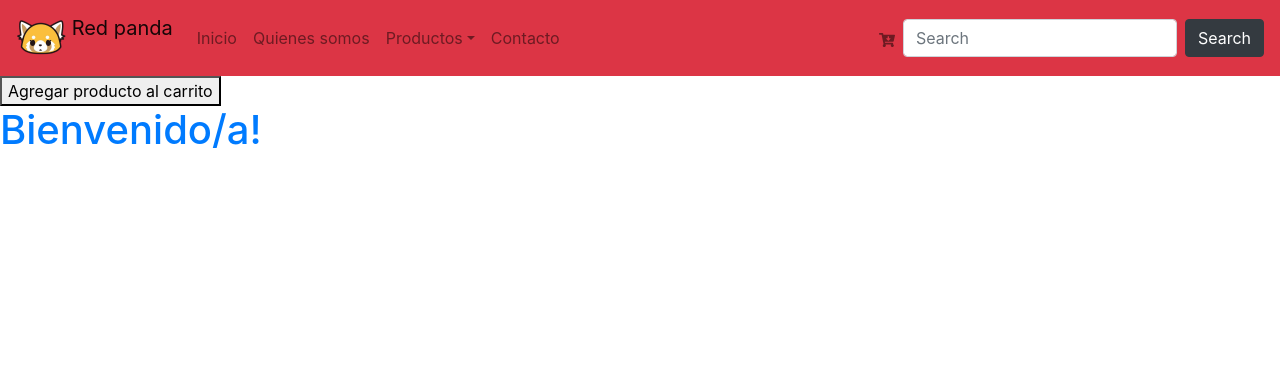
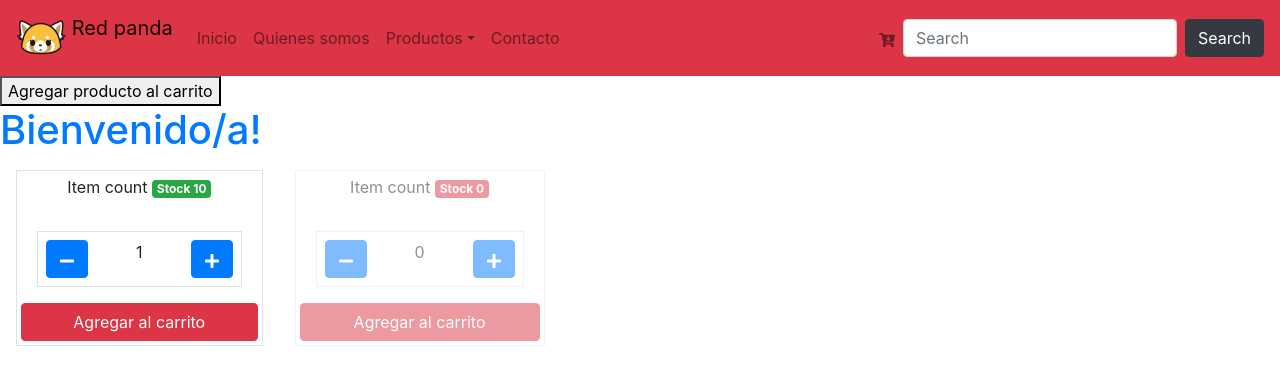
Before and after one commit to meljazmin/panda-shop, a React (Create React App) app: page / in a window 1280 px wide. Shown: the top 380 px of the page. Built offline with nearby package versions, Linux system fonts and the light colour scheme.

Commit message:
Agregando contador

```diff
--- a/src/components/button/index.js
+++ b/src/components/button/index.js
@@ -8,7 +8,7 @@ const ButtonComponent = ({ text, children }) => {
     return (
         <div>
             {children}
-            <button onClick="{saludar}">{text}</button>
+            <button onClick={saludar}>{text}</button>
 
         </div>
     )
--- /dev/null
+++ b/src/components/containers/ItemCount.js
@@ -0,0 +1,44 @@
+import { useState } from "react";
+import { FaPlus, FaMinus } from "react-icons/fa";
+
+const ItemCount = ({ stock, initial, onAdd }) => {
+    const [count, setCount] = useState(initial);
+
+    const increaseCountHandler = () => {
+        setCount(prev => {
+            let newValue = prev + 1;
+            if (newValue > stock) {
+                newValue = stock;
+            }
+            return newValue;
+        });
+    }
+
+    const decreaseCountHandler = () => {
+        setCount(prev => {
+            let newValue = prev - 1;
+            if (newValue < 0) {
+                newValue = 0;
+            }
+            return newValue;
+        });
+    }
+
+    const addItemHandler = () => {
+        if (stock && stock > 0) {
+            onAdd(count);
+        }
+    }
+
+    return (
+        <div className="m-3 p-1 border d-flex flex-column text-center" style={{ width: 'fit-content', opacity: (stock > 0 ? 1 : 0.5) }}>
+            <p>Item count <span className={`badge badge-${stock > 0 ? 'success' : 'danger'}`}>Stock {stock}</span></p>
+            <div className="border m-3 p-2 d-flex flex-row">
+                <button className="btn btn-primary" onClick={decreaseCountHandler}><FaMinus /></button><label className="ml-5 mr-5">{count}</label><button className="btn btn-primary" onClick={increaseCountHandler}><FaPlus /></button>
+            </div>
+            <button className="btn btn-danger" onClick={addItemHandler}>Agregar al carrito</button>
+        </div>
+    );
+}
+
+export default ItemCount;
--- a/src/components/containers/itemListContainer.js
+++ b/src/components/containers/itemListContainer.js
@@ -1,7 +1,18 @@
-const ItemListContainer = ({greeting}) =>{
-    return(
-        <a className="h1">{greeting}</a>
+import React, { useState } from 'react';
+import ItemCount from './ItemCount';
 
+const ItemListContainer = (props) => {
+
+    const [carrito, setCarrito] = useState([]);
+    return (
+        <>
+            <a href="#" className="h1">{props.greeting}</a>
+            {/* <button onClick={() => { setCarrito([...carrito, { name: 'chanclas atr' }]) }}>Agregar producto</button> */}
+            <div className="d-flex flex-row">
+                <ItemCount stock={10} initial={1} onAdd={(count) => alert('Items agregados: ' + count)} />
+                <ItemCount stock={0} initial={0} onAdd={(count) => alert('Items agregados: ' + count)} />
+            </div>
+        </>
     )
 
 }
```
Also changed, not shown: 1 other file (tests, documents, lock files or other folders).
